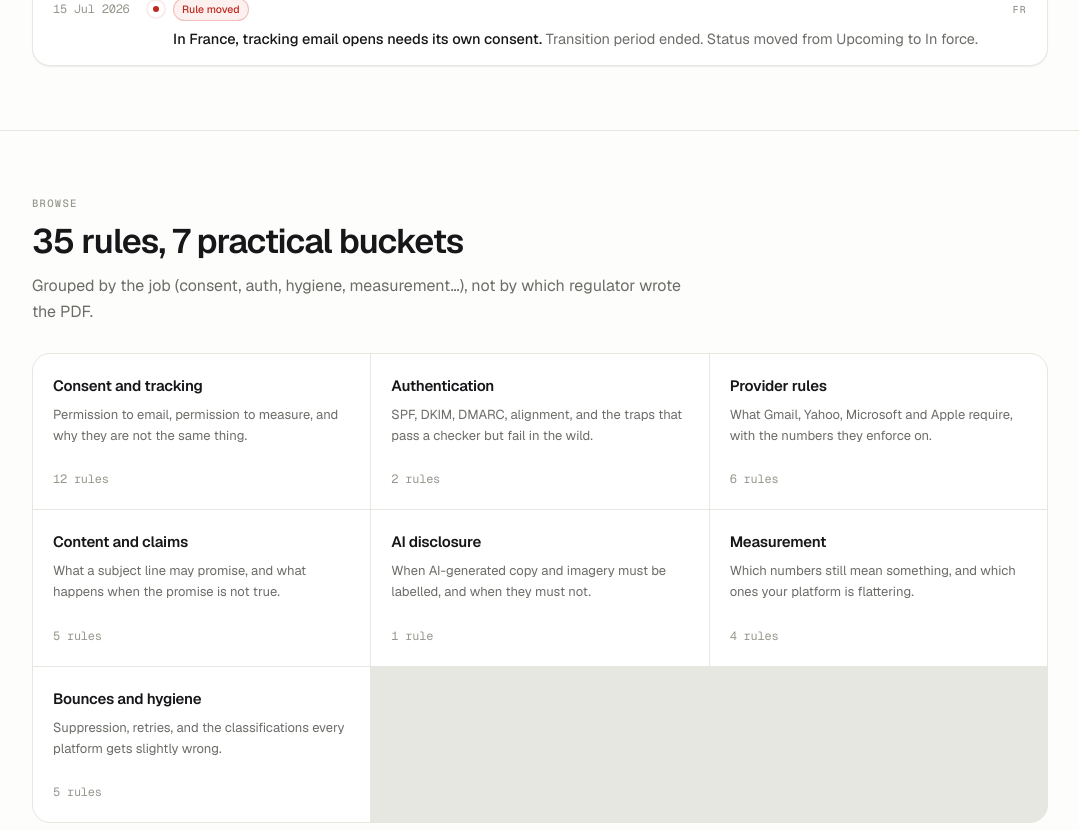
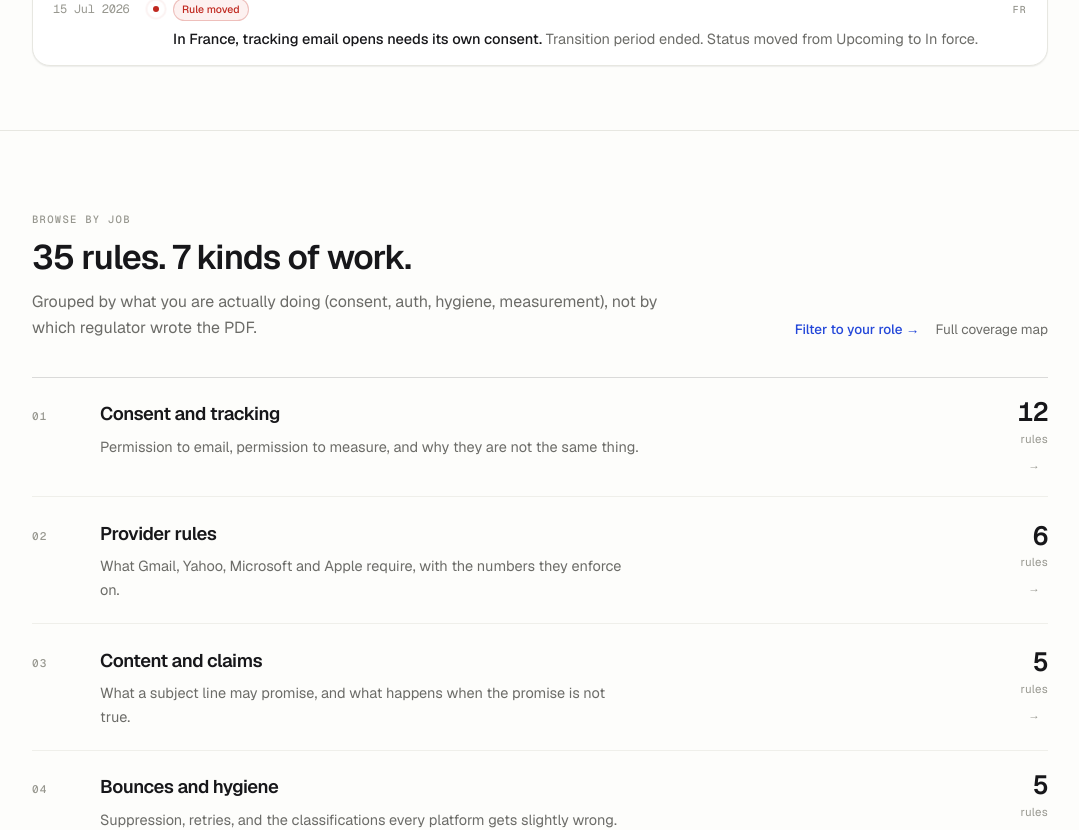
Before and after one commit to denask-eng/emailrules, a Next.js app: page / in a window 1280 px wide. Shown: the part 1620-2450 px from the top of the page, without its empty margins (100-1179 px from the left). Built offline with nearby package versions, Linux system fonts and the light colour scheme; no server answers; the database is empty.

Commit message:
Replace half-empty topic card grid with an editorial browse index
Seven topics never fill a 3-column card grid cleanly. Switch to a ranked
job index (number, title, blurb, count) with no dead cells, plus role and
coverage shortcuts.

```diff
--- a/src/app/page.tsx
+++ b/src/app/page.tsx
@@ -160,34 +160,68 @@ export default async function Home() {
         </Panel>
       </section>
 
-      {/* Browse */}
-      <section className="shell border-t py-16">
+      {/* Browse — editorial index, not a half-empty card grid */}
+      <section id="browse" className="shell border-t py-16 sm:py-20">
+        <div className="flex flex-col gap-6 sm:flex-row sm:items-end sm:justify-between sm:gap-10">
           <SectionHead
-          label="Browse"
-          title={`${stats.total} rules, ${topics.length} practical buckets`}
-          lede="Grouped by the job (consent, auth, hygiene, measurement…), not by which regulator wrote the PDF."
+            label="Browse by job"
+            title={`${stats.total} rules. ${topics.length} kinds of work.`}
+            lede="Grouped by what you are actually doing (consent, auth, hygiene, measurement), not by which regulator wrote the PDF."
           />
-        <div className="grid gap-px overflow-hidden rounded-xl border bg-border sm:grid-cols-2 lg:grid-cols-3">
-          {topics.map((t) => (
+          <div className="mb-7 flex shrink-0 flex-wrap gap-x-4 gap-y-2 text-[13.5px]">
             <Link
-              key={t}
+              href="/rules"
+              className="font-medium text-accent underline-offset-3 hover:underline"
+            >
+              Filter to your role →
+            </Link>
+            <Link href="/coverage" className="text-muted-fg underline-offset-3 hover:text-fg hover:underline">
+              Full coverage map
+            </Link>
+          </div>
+        </div>
+
+        <ol className="mt-2 list-none border-t border-fg/15 p-0">
+          {[...topics]
+            .sort((a, b) => (counts[b] ?? 0) - (counts[a] ?? 0))
+            .map((t, i) => {
+              const n = counts[t] ?? 0;
+              return (
+                <li key={t} className="border-b border-border-soft last:border-b-0">
+                  <Link
                     href={`/topics/${t}`}
-              className="group flex flex-col justify-between gap-6 bg-card p-5 transition-colors hover:bg-muted/70"
+                    className="group grid grid-cols-[2.5rem_minmax(0,1fr)] items-baseline gap-x-3 py-5 sm:grid-cols-[2.75rem_minmax(0,1fr)_auto] sm:gap-x-6 sm:py-[1.35rem]"
                   >
-              <div>
-                <h3 className="text-[15px] decoration-1 underline-offset-4 group-hover:underline">
+                    <span className="num pt-1 text-[11px] font-medium tracking-[0.1em] text-dim transition-colors group-hover:text-accent">
+                      {String(i + 1).padStart(2, "0")}
+                    </span>
+                    <div className="min-w-0">
+                      <h3 className="text-[1.08rem] font-semibold tracking-tight text-fg decoration-1 underline-offset-[5px] group-hover:underline sm:text-[1.15rem]">
                         {TOPICS[t].label}
                       </h3>
-                <p className="mt-1.5 text-[13px] leading-relaxed text-muted-fg">
+                      <p className="mt-1.5 max-w-[56ch] text-[13.5px] leading-relaxed text-muted-fg sm:text-[14.5px]">
                         {TOPICS[t].blurb}
                       </p>
                     </div>
-              <span className="num text-[12px] text-dim">
-                {counts[t] ?? 0} {counts[t] === 1 ? "rule" : "rules"}
+                    <div className="col-start-2 mt-3 flex items-baseline gap-2 sm:col-start-auto sm:mt-0 sm:flex-col sm:items-end sm:gap-0 sm:self-center sm:pl-4">
+                      <span className="num text-[1.4rem] font-semibold tracking-tight tabular-nums leading-none text-fg sm:text-[1.65rem]">
+                        {n}
                       </span>
+                      <span className="text-[11.5px] tracking-wide text-dim sm:mt-1">
+                        {n === 1 ? "rule" : "rules"}
+                        <span
+                          aria-hidden
+                          className="ml-2 inline-block text-dim transition-transform group-hover:translate-x-0.5 group-hover:text-accent sm:ml-0 sm:mt-2 sm:block sm:text-center"
+                        >
+                          →
+                        </span>
+                      </span>
+                    </div>
                   </Link>
-          ))}
-        </div>
+                </li>
+              );
+            })}
+        </ol>
       </section>
 
       {/* What it is not */}
```
Lines whose indentation alone changed are shown as unchanged.
